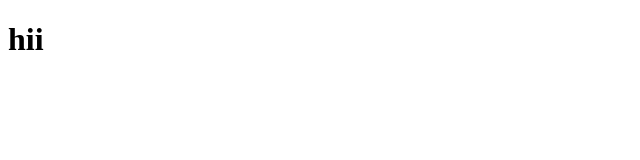
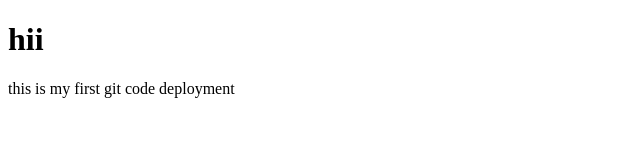
Before and after one commit to JawadJahin/my-first-github-repo, a plain HTML site: page index.html in a window 1280 px wide. Shown: the whole page, without its empty margins (0-640 px from the left). Drawn offline with Linux system fonts and the light colour scheme.

Commit message:
paragraph added

```diff
--- a/index.html
+++ b/index.html
@@ -8,5 +8,6 @@
 </head>
 <body>
     <h1>hii</h1>
+    <p>this is my first git code deployment</p>
 </body>
 </html>
```
